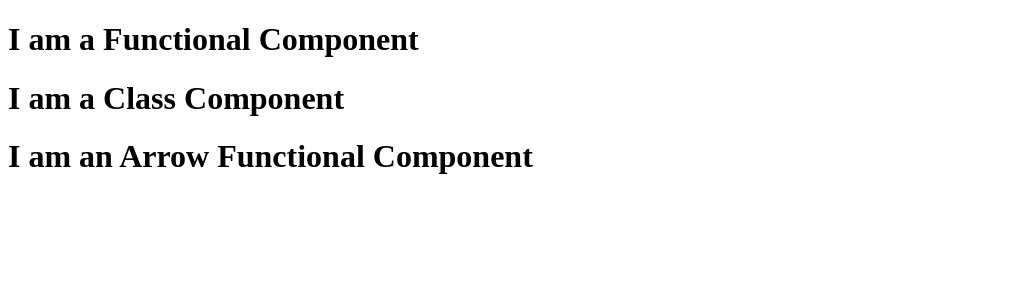
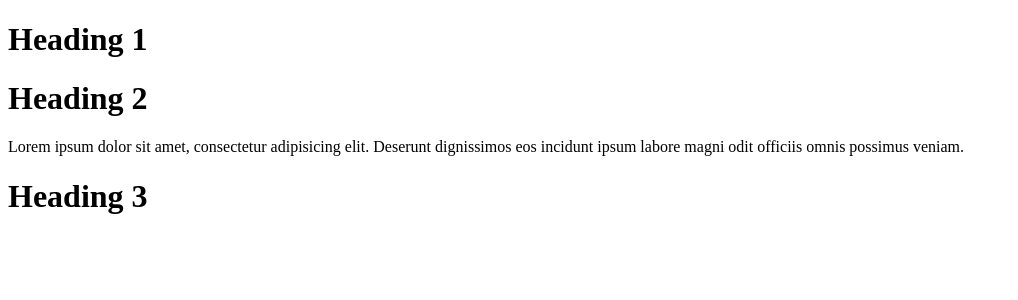
Before and after one commit to PantelisTs/cf9-react, a React (Vite) app: page / in a window 1280 px wide. Shown: the top 300 px of the page, without its empty margins (0-1018 px from the left). Built offline with nearby package versions, Linux system fonts and the light colour scheme.

Commit message:
feat: add ArrowFunctionalComponentWithProps Component

```diff
--- a/src/App.tsx
+++ b/src/App.tsx
@@ -1,16 +1,77 @@
-import FunctionalComponent from "./components/LessonTwo/FunctionalComponent.tsx";
-import ClassComponent from "./components/LessonTwo/ClassComponent.tsx";
-import ArrowFunctionalComponent from "./components/LessonTwo/ArrowFunctionalComponent.tsx";
+//import FunctionalComponent from "./components/LessonTwo/FunctionalComponent.tsx";
+import ArrowFunctionalComponentWithProps from "./components/LessonThree/ArrowFunctionalComponentWithProps.tsx";
+// import ClassComponent from "./components/LessonTwo/ClassComponent.tsx";
+// import ArrowFunctionalComponent from "./components/LessonTwo/ArrowFunctionalComponent.tsx";
+
+
+
+// type PropsA = {
+//     title: string,
+//     description: string,
+// }
+//
+// type PropsB = {
+//     title: string,
+//     description: string,
+// }
+//
+//
+//
+// type Status = "Error" | "Info" | "Warning";  // UNION
+//
+// // Tuples
+// type Cordinates = [number, number];
+//
+// // Functions
+// type ClickHandler = (event: MouseEvent) => void;
+//
+// // Intersection
+// type Props = PropsA & PropsB;
+//
+//
+//
+// // Alternative Intersection // PropsTwo = {title, description, price, sort}
+// interface PropsTwo {
+//     title: string,
+//     description: string,
+// }
+//
+// interface PropsTwo {
+//     price: number,
+//     sort: number,
+// }
+//
+// // PropsThree = {title, description, price, sort, image}
+// interface PropsThree extends PropsTwo {
+//     image: string,
+// }
+
+
+
 
 
 function App() {
 
+    return (
+    <>
+      {/*<FunctionalComponent />*/}
+      {/*<FunctionalComponent />*/}
+      {/*<FunctionalComponent />*/}
+      {/*<FunctionalComponent />*/}
+      {/*<ClassComponent />*/}
+      {/*<ArrowFunctionalComponent />*/}
 
-  return (
-    <>
-      <FunctionalComponent />
-      <ClassComponent />
-      <ArrowFunctionalComponent />
+
+        {/*LESSON THREE*/}
+        <ArrowFunctionalComponentWithProps title="Heading 1"/>
+        <ArrowFunctionalComponentWithProps title="Heading 2" description="Lorem ipsum dolor sit amet, consectetur adipisicing elit. Deserunt dignissimos eos incidunt ipsum labore magni odit officiis omnis possimus veniam."/>
+        <ArrowFunctionalComponentWithProps title="Heading 3"/>
+
+        <div></div>
+        <h1></h1>
+        <h2 className="cf-text" id="id"></h2>
+        {/*h2.cf-text#id*/}
+
     </>
   )
 }
--- /dev/null
+++ b/src/components/LessonThree/ArrowFunctionalComponentWithProps.tsx
@@ -0,0 +1,17 @@
+type Props = {
+    title: string;
+    description?: string;
+}
+
+const ArrowFunctionalComponent = (
+    {title, description}: Props
+) => {
+    return (
+        <>
+            <h1>{title}</h1>
+            <p>{description}</p>
+        </>
+    )
+}
+
+export default ArrowFunctionalComponent;
```
